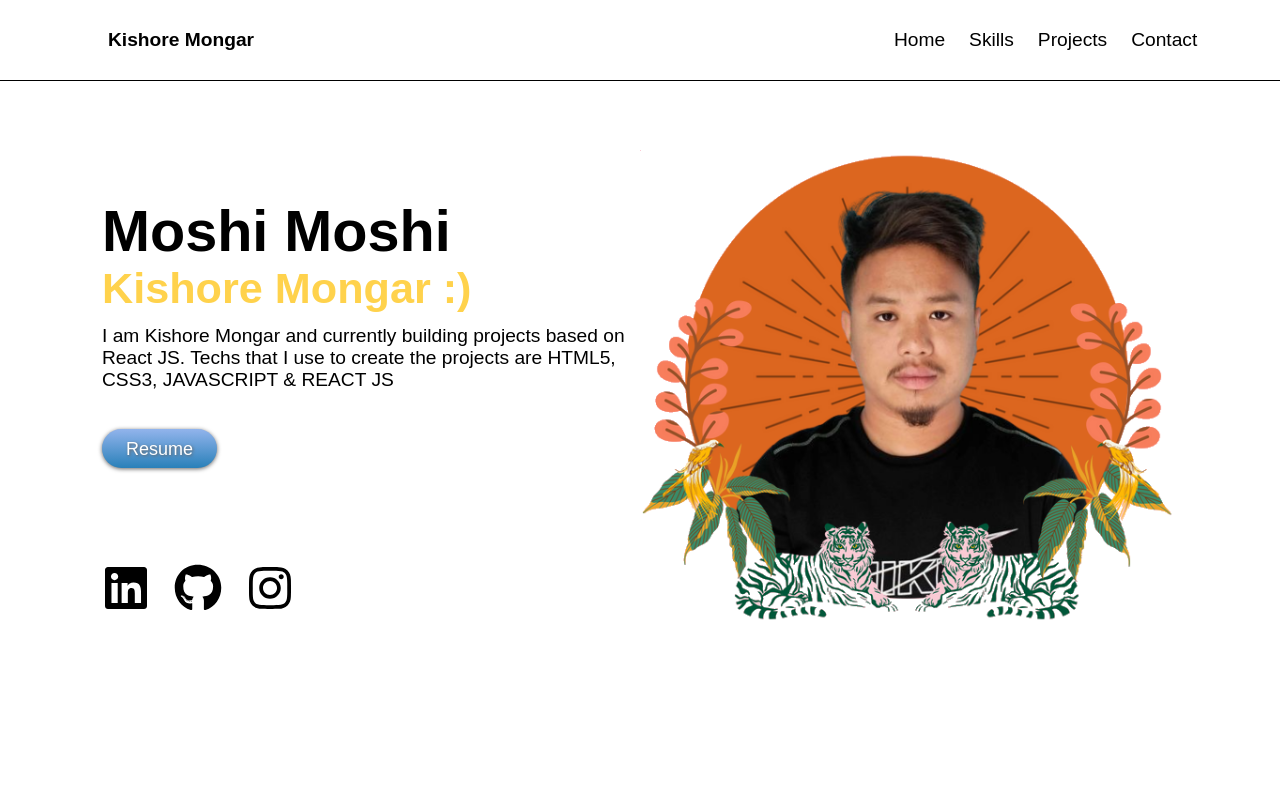
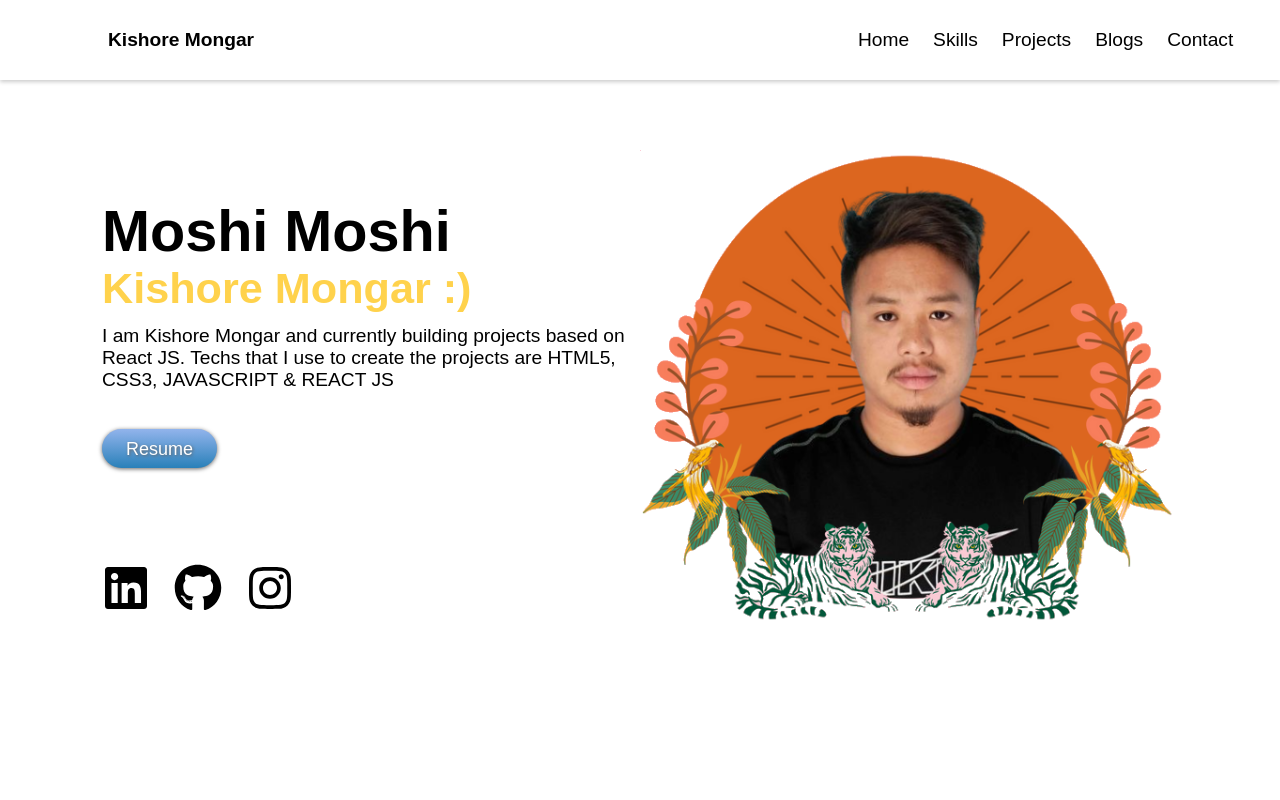
Before and after one commit to fushigina-Shinobi/reat-portfolio, a React (Create React App) app: page / in a window 1280 px wide. Shown: the top 800 px of the page. Built offline with nearby package versions, Linux system fonts and the light colour scheme.

Commit message:
added blogs section to the navbar and added stylin

```diff
--- a/src/components/Navbar/Navbar.css
+++ b/src/components/Navbar/Navbar.css
@@ -8,7 +8,8 @@
   width: 100%;
   backdrop-filter: blur(5px);
   z-index: 3;
-  border-bottom: 1px solid var(--text-color-primary);
+  /* border-bottom: 1px solid var(--text-color-primary); */
+  box-shadow: 0 2px 4px 0 rgb(0 0 0 / 20%);
 }
 .nav-left {
   flex: 0.5 1 0%;
--- a/src/components/Navbar/Navbar.jsx
+++ b/src/components/Navbar/Navbar.jsx
@@ -31,7 +31,7 @@ const Navbar = () => {
                   to="heroHome"
                   spy={true}
                   smooth={true}
-                  offset={-100}
+                  offset={-200}
                   duration={1}
                 >
                   Home
@@ -62,12 +62,26 @@ const Navbar = () => {
                 </Link>
               </li>
               <li>
+                <a
+                  // activeClass="active"
+                  href="https://kishoremongar.hashnode.dev/"
+                  target="_blank"
+                  rel="noreferrer"
+                  // spy={true}
+                  // smooth={true}
+                  // offset={-100}
+                  // duration={1}
+                >
+                  Blogs
+                </a>
+              </li>
+              <li>
                 <Link
                   activeClass="active"
                   to="contact"
                   spy={true}
                   smooth={true}
-                  offset={-100}
+                  offset={-130}
                   duration={1}
                 >
                   Contact
```
